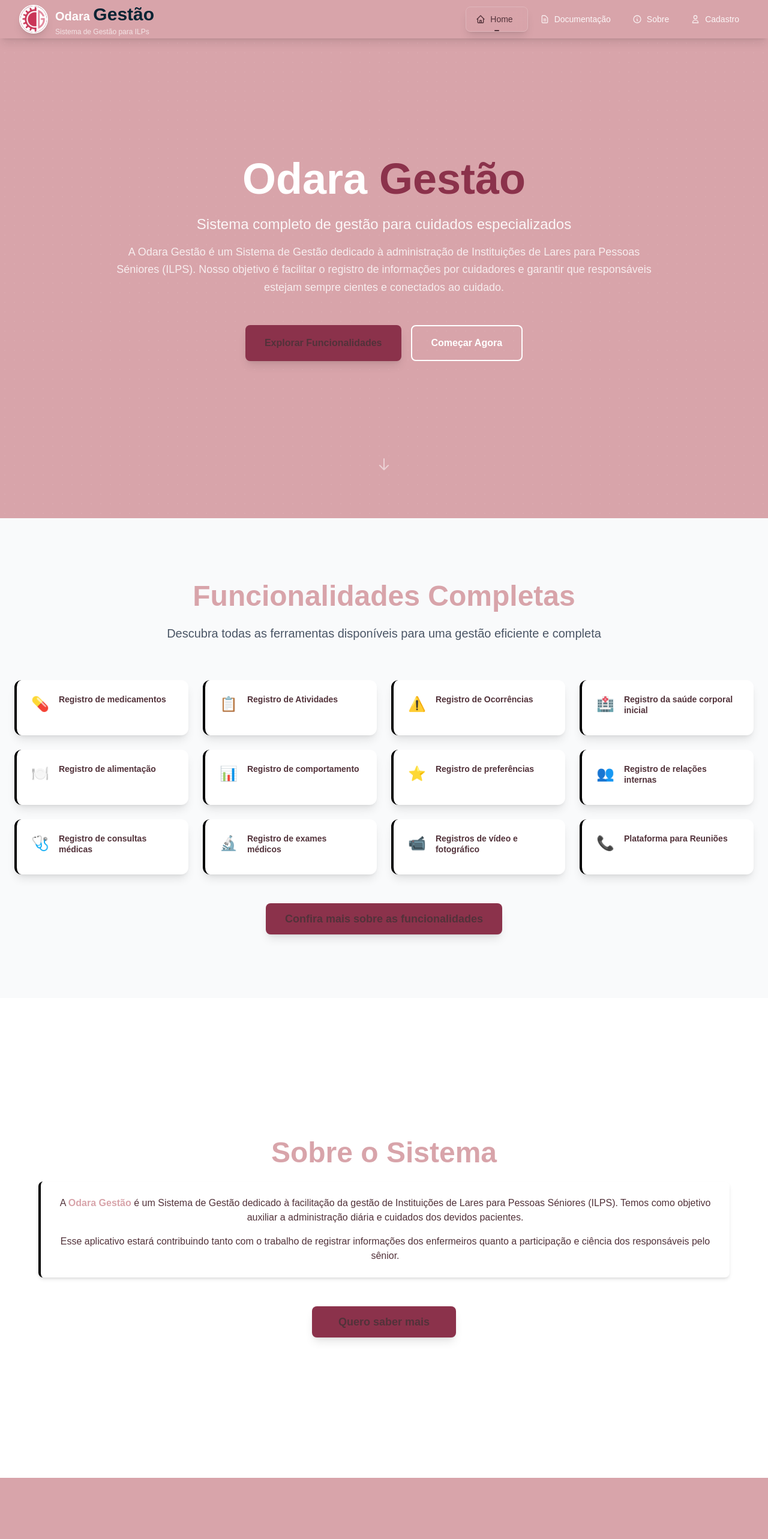
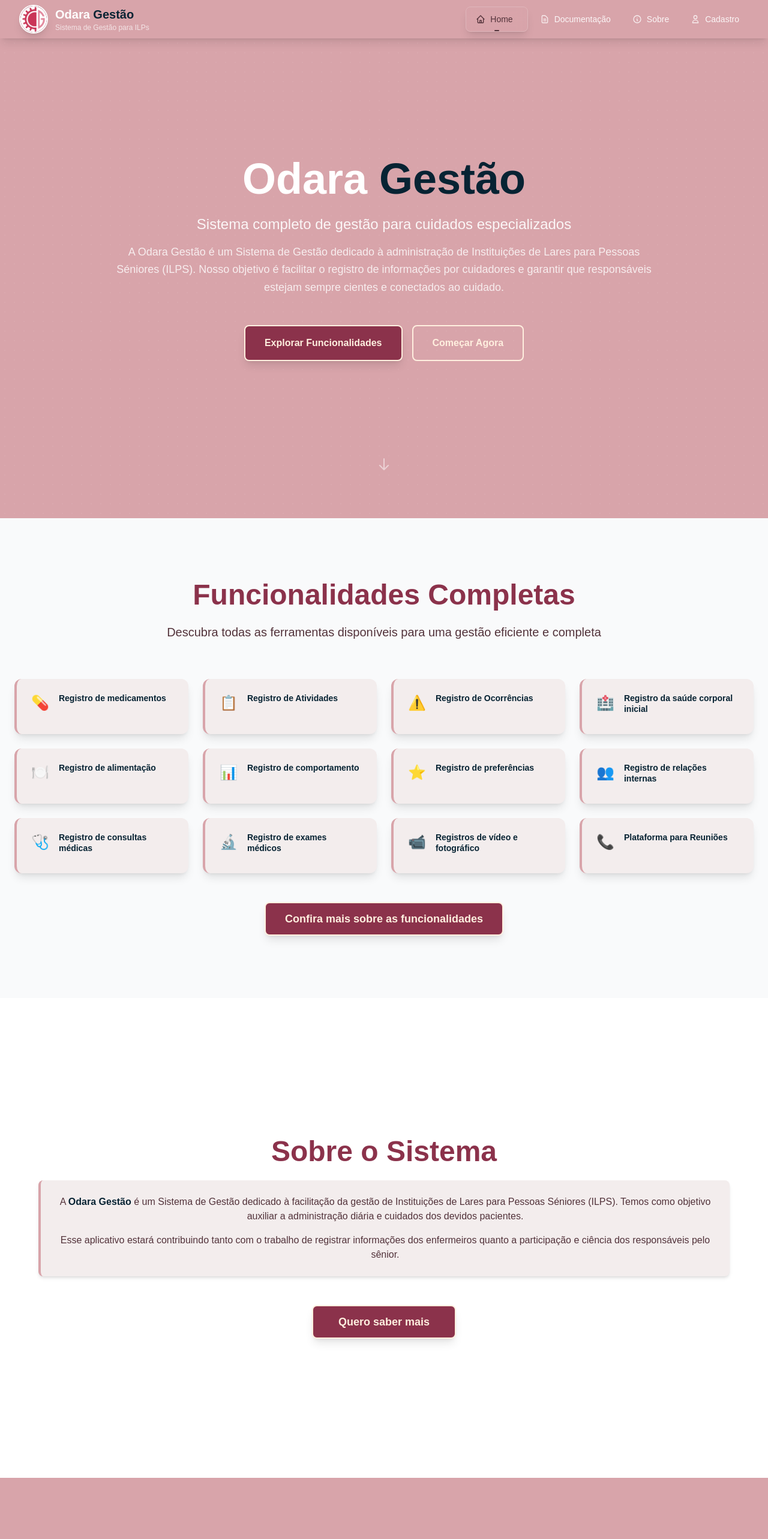
Before and after one commit to TCC-Etec2025/odara-gestao, a React (Vite) app: page / in a window 1280 px wide. Shown: the top 2566 px of the page at 60% size. Built offline with nearby package versions, Linux system fonts and the light colour scheme.

Commit message:
Atualização parcial das cores das páginas

```diff
--- a/src/components/Navbar.jsx
+++ b/src/components/Navbar.jsx
@@ -85,7 +85,7 @@ const Navbar = () => {
             </div>
             <div className="flex flex-col">
               <h1 className="text-xl font-bold text-white transition-transform group-hover:scale-105">
-                Odara <span className="font-normal text-white/90 nome-empresa-medio">Gestão</span>
+                Odara <span className="font-normal  nome-empresa-medio">Gestão</span>
               </h1>
               <span className="text-xs text-white/70 hidden sm:block">Sistema de Gestão para ILPs</span>
             </div>
--- a/src/index.css
+++ b/src/index.css
@@ -36,7 +36,7 @@ body {
 
 .nome-empresa-medio {
   font-family: 'Nirmala Text', sans-serif;
-  font-size: 30px;
+  font-size: 20px;
   font-weight: bold;
   color: var(--color-odara-name);
 }
--- a/src/pages/Home.jsx
+++ b/src/pages/Home.jsx
@@ -68,7 +68,7 @@ const Home = () => {
         <div className="w-full px-6 relative z-10">
           <div className="max-w-6xl mx-auto text-center">
             <h1 className="text-5xl md:text-7xl font-bold mb-6 animate-fade-in">
-              Odara <span className="text-odara-accent">Gestão</span>
+              Odara <span className="text-odara-name">Gestão</span>
             </h1>
             <p className="text-xl md:text-2xl mb-4 text-white/90 animate-fade-in-delay">
               Sistema completo de gestão para cuidados especializados
@@ -82,13 +82,13 @@ const Home = () => {
             <div className="flex flex-col sm:flex-row gap-4 justify-center mb-16">
               <button
                 onClick={() => scrollToSection("documentacao")}
-                className="bg-odara-accent hover:bg-odara-accent/90 text-odara-dark font-semibold py-4 px-8 rounded-lg transition-all duration-300 transform hover:scale-105 shadow-lg"
+                className="bg-odara-accent border-2 border-odara-contorno hover:bg-odara-secondary/90 text-odara-contorno font-semibold py-4 px-8 rounded-lg transition-all duration-300 transform hover:scale-105 shadow-lg"
               >
                 Explorar Funcionalidades
               </button>
               <button
                 onClick={() => scrollToSection("cadastro")}
-                className="border-2 border-white text-white hover:bg-white hover:text-odara-primary font-semibold py-4 px-8 rounded-lg transition-all duration-300 transform hover:scale-105"
+                className="border-2 border-odara-contorno text-odara-contorno hover:bg-white hover:text-odara-primary font-semibold py-4 px-8 rounded-lg transition-all duration-300 transform hover:scale-105"
               >
                 Começar Agora
               </button>
@@ -117,8 +117,8 @@ const Home = () => {
         <div className="w-full px-6">
           <div className="max-w-7xl mx-auto">
             <div className="text-center mb-16">
-              <h2 className="text-4xl md:text-5xl font-bold text-odara-primary mb-6">Funcionalidades Completas</h2>
-              <p className="text-xl text-gray-600 max-w-3xl mx-auto">
+              <h2 className="text-4xl md:text-5xl font-bold text-odara-accent mb-6">Funcionalidades Completas</h2>
+              <p className="text-xl text-odara-dark max-w-3xl mx-auto">
                 Descubra todas as ferramentas disponíveis para uma gestão eficiente e completa
               </p>
             </div>
@@ -127,12 +127,12 @@ const Home = () => {
               {funcionalidades.map((funcionalidade, index) => (
                 <div
                   key={index}
-                  className="group bg-white p-6 rounded-xl shadow-lg hover:shadow-xl transition-all duration-300 border-l-4 border-odara-dark-blue hover:border-odara-primary transform hover:-translate-y-2"
+                  className="group bg-odara-offwhite p-6 rounded-xl shadow-lg hover:shadow-xl transition-all duration-300 border-l-4 border-odara-primary hover:border-odara-contorno hover:bg-odara-secondary transform hover:-translate-y-2"
                 >
                   <div className="flex items-start space-x-4">
                     <div className="text-2xl mb-3">{funcionalidade.icon}</div>
                     <div className="flex-1">
-                      <h3 className="font-semibold text-odara-dark group-hover:text-odara-primary transition-colors text-sm leading-tight">
+                      <h3 className="font-semibold text-odara-name group-hover:text-odara-white transition-colors text-sm leading-tight">
                         {funcionalidade.nome}
                       </h3>
                     </div>
@@ -144,7 +144,7 @@ const Home = () => {
             <div className="flex justify-center mt-12">
               <button
                 onClick={() => window.location.href = "/documentacao"}
-                className="bg-odara-accent hover:bg-odara-accent/90 text-odara-dark font-bold py-3 px-8 rounded-lg transition-all duration-300 transform hover:scale-105 shadow-lg text-lg w-auto min-w-[240px]"
+                className="bg-odara-accent border-2 border-odara-contorno hover:bg-odara-secondary/90 text-odara-contorno font-bold py-3 px-8 rounded-lg transition-all duration-300 transform hover:scale-105 shadow-lg text-lg w-auto min-w-[240px]"
               >
                 Confira mais sobre as funcionalidades
               </button>
@@ -172,10 +172,10 @@ const Home = () => {
       <section id="sobre" ref={sobreRef} className="min-h-screen bg-white flex items-center py-20">
         <div className="w-full px-6">
           <div className="max-w-6xl mx-auto text-center">
-            <h2 className="text-4xl md:text-5xl font-bold text-odara-primary mb-6">Sobre o Sistema</h2>
-            <section className="bg-white p-6 rounded-lg shadow-md mb-10 border-l-4 border-odara-dark-blue">
+            <h2 className="text-4xl md:text-5xl font-bold text-odara-accent mb-6">Sobre o Sistema</h2>
+            <section className="bg-odara-offwhite p-6 rounded-lg shadow-md mb-10 border-l-4 border-odara-primary">
               <p className="text-odara-dark mb-4">
-                A <strong className="text-odara-primary">Odara Gestão</strong> é um Sistema de Gestão dedicado à facilitação da gestão de Instituições de Lares para Pessoas Séniores (ILPS). Temos como objetivo auxiliar a administração diária e cuidados dos devidos pacientes.
+                A <strong className="text-odara-name">Odara Gestão</strong> é um Sistema de Gestão dedicado à facilitação da gestão de Instituições de Lares para Pessoas Séniores (ILPS). Temos como objetivo auxiliar a administração diária e cuidados dos devidos pacientes.
               </p>
               <p className="text-odara-dark">
                 Esse aplicativo estará contribuindo tanto com o trabalho de registrar informações dos enfermeiros quanto a participação e ciência dos responsáveis pelo sênior.
@@ -184,7 +184,7 @@ const Home = () => {
             <div className="flex justify-center mt-12">
               <button
                 onClick={() => window.location.href = "/sobre"}
-                className="bg-odara-accent hover:bg-odara-accent/90 text-odara-dark font-bold py-3 px-8 rounded-lg transition-all duration-300 transform hover:scale-105 shadow-lg text-lg w-auto min-w-[240px]"
+                className="bg-odara-accent border-2 border-odara-contorno hover:bg-odara-secondary/90 text-odara-contorno font-bold py-3 px-8 rounded-lg transition-all duration-300 transform hover:scale-105 shadow-lg text-lg w-auto min-w-[240px]"
               >
                 Quero saber mais
               </button>
@@ -198,7 +198,7 @@ const Home = () => {
             <button
               onClick={() => scrollToSection("cadastro")}
               aria-label="Rolar para Cadastro"
-              className="text-gray-400 hover:text-odara-primary transition-colors"
+              className="text-gray-400 hover:text-odara-accent transition-colors"
             >
               <svg className="w-6 h-6" fill="none" stroke="currentColor" viewBox="0 0 24 24">
                 <path strokeLinecap="round" strokeLinejoin="round" strokeWidth={2} d="M19 14l-7 7m0 0l-7-7m7 7V3" />
```
